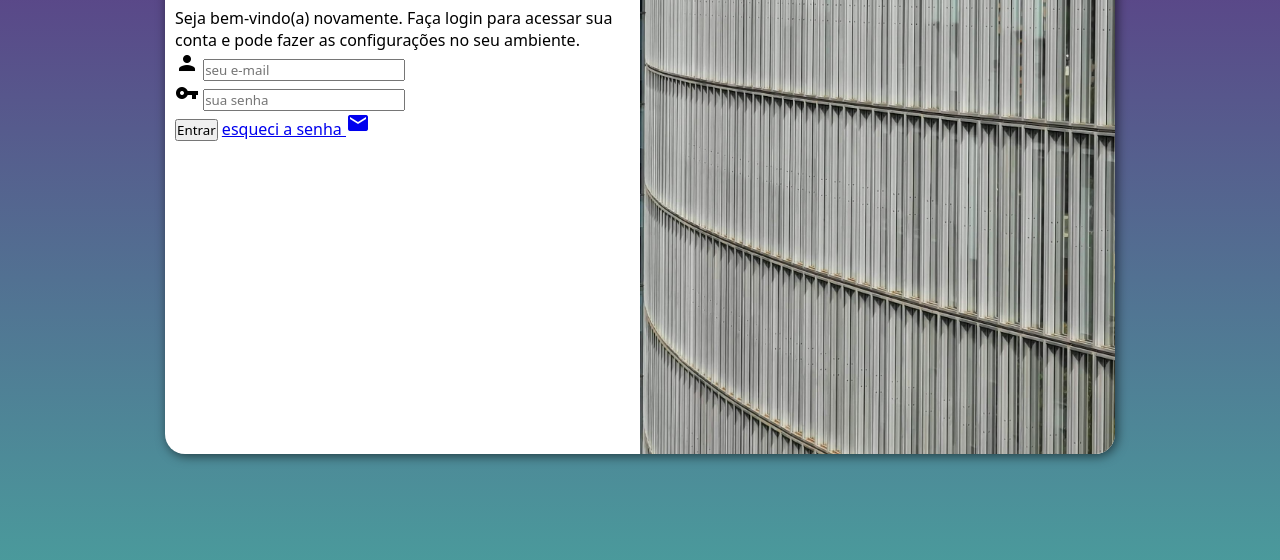
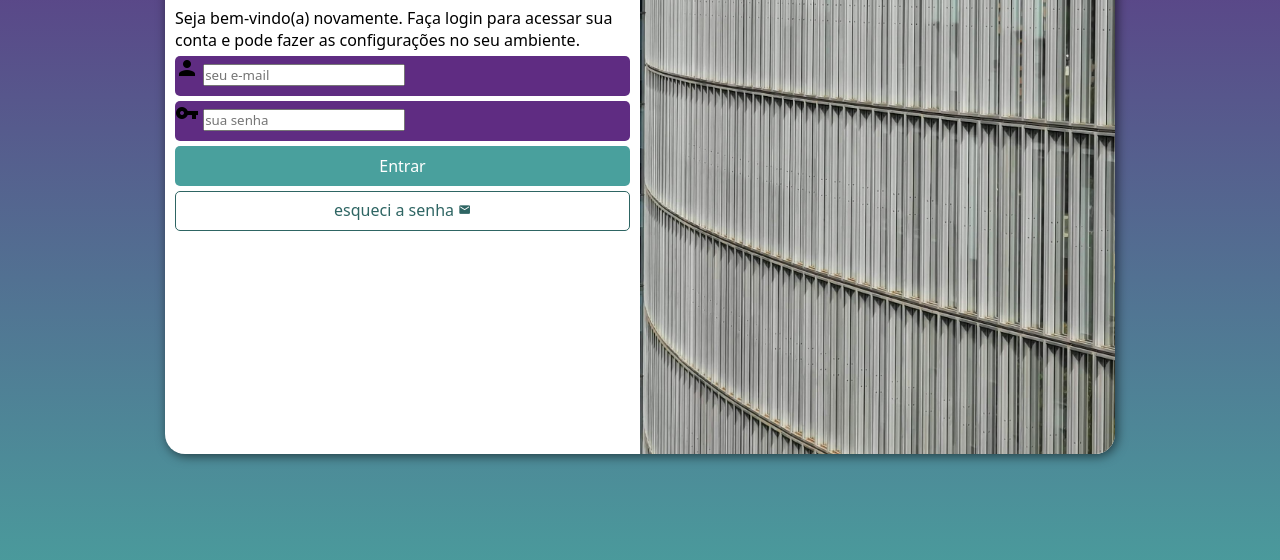
Before and after one commit to zeloyola/projeto-login, a plain HTML site: page index.html in a window 1280 px wide. Shown: the part 196-756 px from the top of the page. Drawn offline with Linux system fonts and the light colour scheme.

Commit message:
Configurando os inputs

```diff
--- a/estilos/style.css
+++ b/estilos/style.css
@@ -43,7 +43,7 @@ section#login {
     transition-timing-function: ease;
 }
 
-#login > #imagem{
+#login>#imagem {
     display: block;
     background: url(../imagens/parede.jpg) no-repeat;
     background-size: cover;
@@ -51,16 +51,69 @@ section#login {
     height: 200px;
 }
 
-#login>#formulario{
+#login>#formulario {
     display: block;
     padding: 10px;
 }
 
-#formulario>h1{
+#formulario>h1 {
     text-align: center;
     margin-bottom: 10px;
 }
 
-#login>p{
+#login>p {
     font-size: .8em;
 }
+
+form>div.campo{
+    background-color: #5f2c82;
+    height: 40px;
+    border-radius: 5px;
+    margin: 5px 0px;
+
+}
+
+form label{
+    display: none;
+}
+
+form>input[type=submit] {
+    display: block;
+    font-size: 1em;
+    width: 100%;
+    height: 40px;
+    background-color: #49a09d;
+    color: white;
+    border: none;
+    border-radius: 5px;
+    cursor: pointer;
+
+}
+
+form>input[type=submit]:hover {
+    background-color: #2e6563;
+}
+
+form>a.botao{
+    display: block;
+    text-align: center;
+    font-size: 1em;
+    width: 100%;
+    height: 40px;
+    padding-top: 7px;
+    margin-top: 5px;
+    background-color: white;
+    color: #2e6563;
+    border: 1px solid #2e6563;
+    border-radius: 5px;
+    text-decoration: none;
+}
+
+form>a.botao:hover{
+    background-color: #65d9d5;
+
+}
+
+form>a.botao>i{
+    font-size: .8em;
+}
--- a/index.html
+++ b/index.html
@@ -33,17 +33,17 @@
                         <i class="material-icons">person</i>
                         <input type="email" name="email" id="iemail" required placeholder="seu e-mail"
                             autocomplete="email">
-                        <label for="iemail"></label>
+                        <label for="iemail">E-mail</label>
                     </div>
 
                     <div class="campo">
                         <i class="material-icons">vpn_key</i>
                         <input type="password" name="senha" id="isenha" required placeholder="sua senha"
                             autocomplete="current-password" minlength="8" maxlength="20">
-                        <label for="isenha"></label>
+                        <label for="isenha"> Senha</label>
                     </div>
                     <input type="submit" value="Entrar">
-                    <a href="esqueci.html">
+                    <a href="esqueci.html" class="botao">
                         esqueci a senha <i class="material-icons">mail</i>
                     </a>
                 </form>
```
